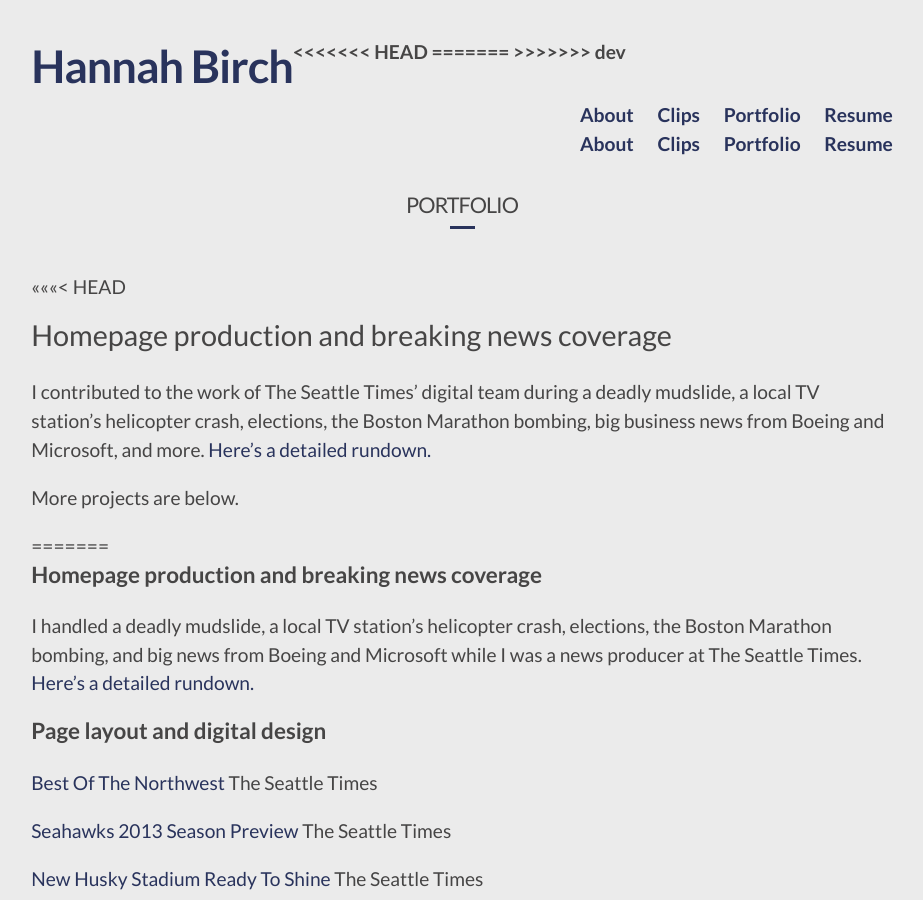
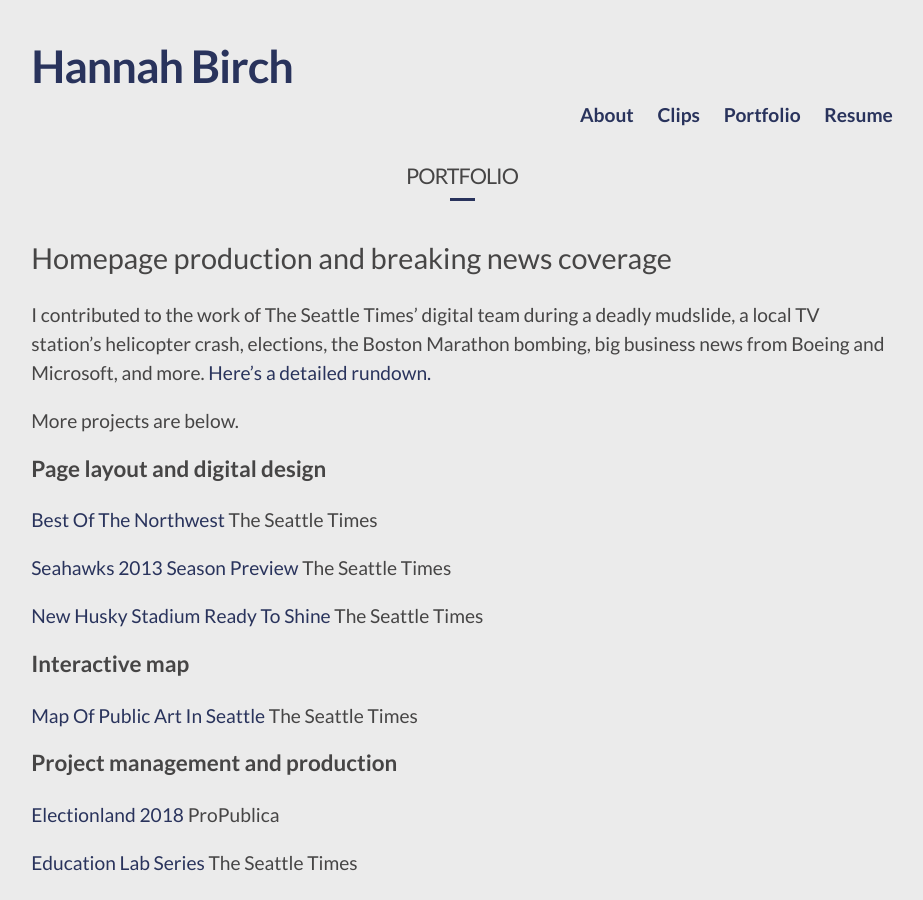
Before and after one commit to hannah-birch/hannah-birch.github.io, a Jekyll site: the page built from pages/portfolio.md, in a window 1280 px wide and 900 px high. Shown: the whole window, without its empty margins (178-1101 px from the left). Built offline with Jekyll 4.4.1, drawn with Linux system fonts in a browser that asks for light colours; nearby versions of some CDN libraries.

Commit message:
Resolves merge conflicts in nav, portfolio page

```diff
--- a/_includes/header.html
+++ b/_includes/header.html
@@ -4,8 +4,6 @@
 
     <a class="site-title" href="{{ site.baseurl }}/">{{ site.title }}</a>
 
-    <!-- this works -->
-<<<<<<< HEAD
     <nav class="site-nav">
       <div class="trigger">
         {% for page in site.pages %}
@@ -17,20 +15,6 @@
         {% endfor %}
       </div>
     </nav>
-=======
-        <nav class="site-nav">
-          <div class="trigger">
-            {% for page in site.pages %}
-              {% unless page.nav-exclude %}
-                {% if page.title %}
-                <a href="{{ page.url | prepend: site.baseurl }}">{{ page.title }}</a>
-                {% endif %}
-              {% endunless %}
-            {% endfor %}
-          </div>
-        </nav>
->>>>>>> dev
-
   </div>
 
 </header>
--- a/pages/portfolio.md
+++ b/pages/portfolio.md
@@ -6,16 +6,10 @@
 
 <h1 class="post-title">Portfolio</h1>
 
-<<<<<<< HEAD
 <h2>Homepage production and breaking news coverage</h2>
 <p>I contributed to the work of The Seattle Times’ digital team during a deadly mudslide, a local TV station’s helicopter crash, elections, the Boston Marathon bombing, big business news from Boeing and Microsoft, and more. <a href="/portfolio/homepage-breaking-news/">Here’s a detailed rundown.</a></p>
 
 <p>More projects are below.</p>
-
-<ul class="post-list">
-=======
-<h3>Homepage production and breaking news coverage</h3>
-  <p>I handled a deadly mudslide, a local TV station’s helicopter crash, elections, the Boston Marathon bombing, and big news from Boeing and Microsoft while I was a news producer at The Seattle Times. <a href="/homepage-breaking-news/the-seattle-times">Here’s a detailed rundown.</a></p>
 
 {% for category in site.categories %}
   <h3>{{ category | first }}</h3>
@@ -24,13 +18,7 @@
   {% endfor %}
 {% endfor %}
 
-
-
-
-
-
-<!-- <ul class="post-list">
->>>>>>> dev
+<!--
   {% for post in site.posts %}
   {% if post.layout == 'link' %}
     <li>
```
